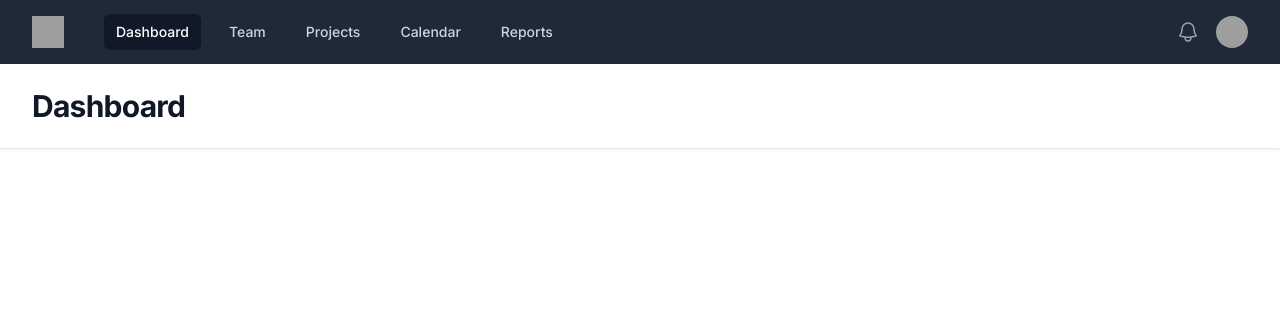
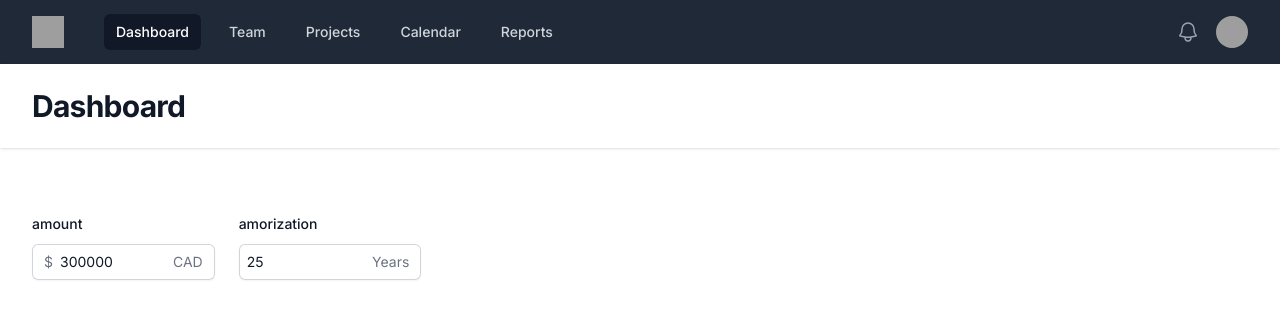
Before and after one commit to alexjoybc/realtor, a Next.js app in the folder src/realtor/: page / in a window 1280 px wide. Shown: the top 318 px of the page. Built offline with nearby package versions, Linux system fonts and the light colour scheme; grey boxes are pictures that could not be loaded.

Commit message:
add 2 fields

```diff
--- a/src/realtor/src/app/page.js
+++ b/src/realtor/src/app/page.js
@@ -1,6 +1,6 @@
 "use client";
 
-import { Fragment } from 'react'
+import { Fragment, useState } from 'react'
 import { Disclosure, Menu, Transition } from '@headlessui/react'
 import { Bars3Icon, BellIcon, XMarkIcon } from '@heroicons/react/24/outline'
 
@@ -28,6 +28,12 @@ function classNames(...classes) {
 }
 
 export default function Example() {
+
+  const [amount, setAmountValue] = useState(300000);
+  const [amortization, setAmortizationValue] = useState(25);
+  const handleChange = (e) => setAmountValue(e.target.value);
+  const handleAmortizationChange = (e) => setAmortizationValue(e.target.value);
+
   return (
     <>
       {/*
@@ -192,7 +198,58 @@ export default function Example() {
           </div>
         </header>
         <main>
-          <div className="mx-auto max-w-7xl py-6 sm:px-6 lg:px-8">{/* Your content */}</div>
+          <div className="mx-auto max-w-7xl py-6 sm:px-6 lg:px-8">
+
+            <div className="mt-10 grid grid-cols-1 gap-x-6 gap-y-8 sm:grid-cols-6">
+              <div>
+                <label htmlFor="amount" className="block text-sm font-medium leading-6 text-gray-900">
+                  amount
+                </label>
+                <div className="relative mt-2 rounded-md shadow-sm">
+                  <div className="pointer-events-none absolute inset-y-0 left-0 flex items-center pl-3">
+                    <span className="text-gray-500 sm:text-sm">$</span>
+                  </div>
+                  <input
+                    type="text"
+                    value={amount}
+                    name="amount"
+                    id="amount"
+                    className="block w-full rounded-md border-0 py-1.5 pl-7 pr-12 text-gray-900 ring-1 ring-inset ring-gray-300 placeholder:text-gray-400 focus:ring-2 focus:ring-inset focus:ring-indigo-600 sm:text-sm sm:leading-6"
+                    placeholder="0.00"
+                    aria-describedby="amount-currency"
+                    onChange={handleChange}
+                  />
+                  <div className="pointer-events-none absolute inset-y-0 right-0 flex items-center pr-3">
+                    <span className="text-gray-500 sm:text-sm" id="amount-currency">
+                      CAD
+                    </span>
+                  </div>
+                </div>
+              </div>
+              <div>
+                <label htmlFor="amorization" className="block text-sm font-medium leading-6 text-gray-900">
+                  amorization
+                </label>
+                <div className="relative mt-2 rounded-md shadow-sm">
+                  <input
+                    type="text"
+                    value={amortization}
+                    name="amorization"
+                    id="amorization"
+                    className="block w-full rounded-md border-0 py-1.5 pl-2 pr-12 text-gray-900 ring-1 ring-inset ring-gray-300 placeholder:text-gray-400 focus:ring-2 focus:ring-inset focus:ring-indigo-600 sm:text-sm sm:leading-6"
+                    placeholder="0.00"
+                    aria-describedby="amount-currency"
+                    onChange={handleAmortizationChange}
+                  />
+                  <div className="pointer-events-none absolute inset-y-0 right-0 flex items-center pr-3">
+                    <span className="text-gray-500 sm:text-sm" id="amount-currency">
+                      Years
+                    </span>
+                  </div>
+                </div>
+              </div>
+            </div>
+          </div>
         </main>
       </div>
     </>
```
